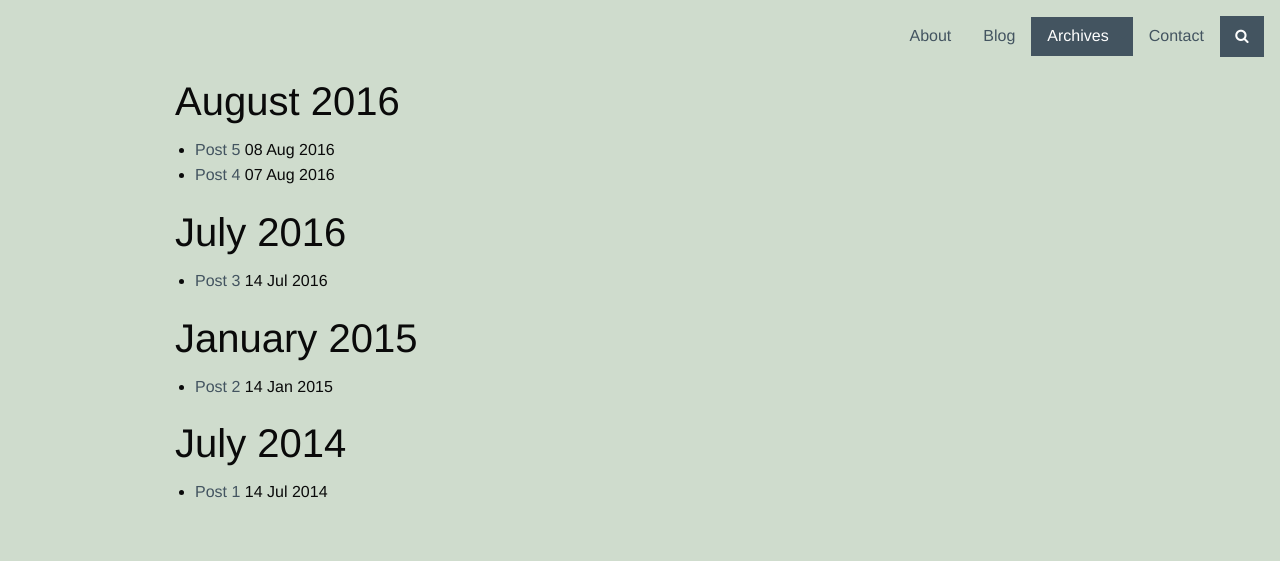
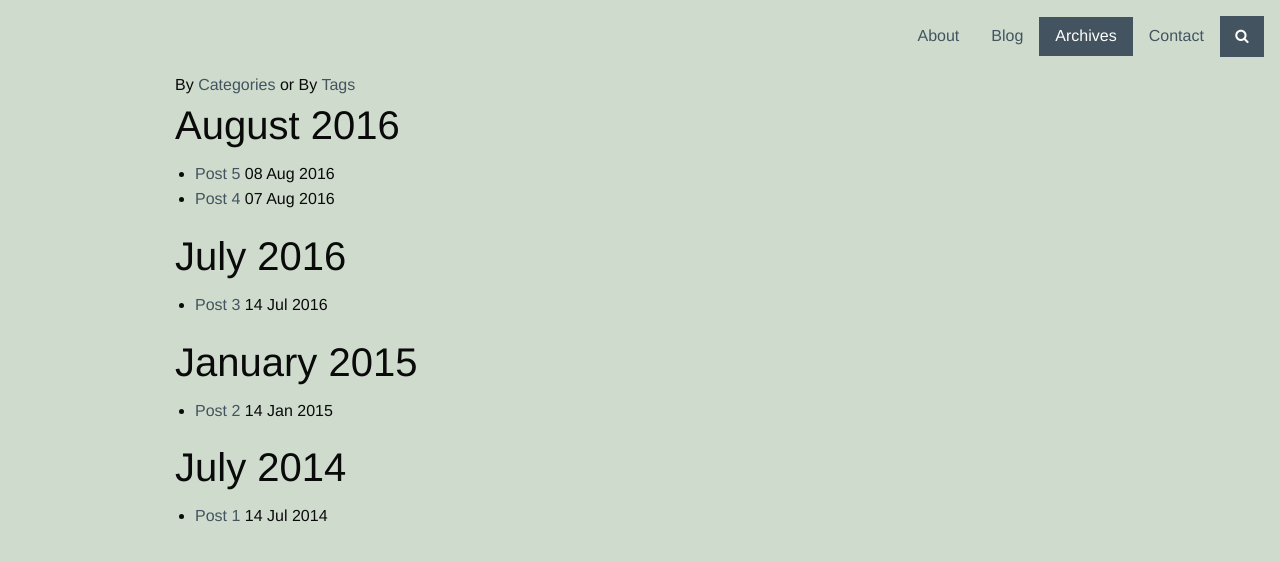
Before and after one commit to yanyil/jekyll-blog, a Jekyll site: the page built from archives/index.html, in a window 1280 px wide. Shown: the top 561 px of the page. Built offline with Jekyll 4.4.1, drawn with Linux system fonts in a browser that asks for light colours.

Commit message:
Remove dropdown menu links to category and tag archives

```diff
--- a/_includes/nav.html
+++ b/_includes/nav.html
@@ -6,18 +6,7 @@
   <div class="top-bar-right">
     <ul class="vertical medium-horizontal menu" data-responsive-menu="accordion medium-dropdown">
       {% for nav in site.data.navigation %}
-        {% if nav.children %}
-          <li {% if page.url contains nav.url %}class="active"{% endif %}>
-            <a href="{{ nav.url | prepend: site.github.url }}">{{ nav.title }}</a>
-            <ul class="menu vertical nested">
-              {% for child in nav.children %}
-                <li><a href="{{ child.childurl | prepend: site.github.url }}">{{ child.childtitle }}</a></li>
-              {% endfor %}
-            </ul>
-          </li>
-        {% else %}
-          <li {% if page.url contains nav.url %}class="active"{% endif %}><a href="{{ nav.url | prepend: site.github.url }}">{{ nav.title }}</a></li>
-        {% endif %}
+        <li {% if page.url contains nav.url %}class="active"{% endif %}><a href="{{ nav.url | prepend: site.github.url }}">{{ nav.title }}</a></li>
       {% endfor %}
       <li><button class="button" id="search" type="button" data-open="search-container"><i class="fa fa-search"></i></button></li>
     </ul>
--- a/archives/index.html
+++ b/archives/index.html
@@ -1,6 +1,8 @@
 ---
 title: Archives
 ---
+By <a href="{{ site.github.url }}/archives/categories">Categories</a> or By <a href="{{ site.github.url }}/archives/tags">Tags</a>
+
 {% for post in site.posts %}
   {% unless post.next %}
     <h2>{{ post.date | date: "%B %Y"}}</h2>
```
Also changed, not shown: _data/navigation.yml (+0 -7 lines).
